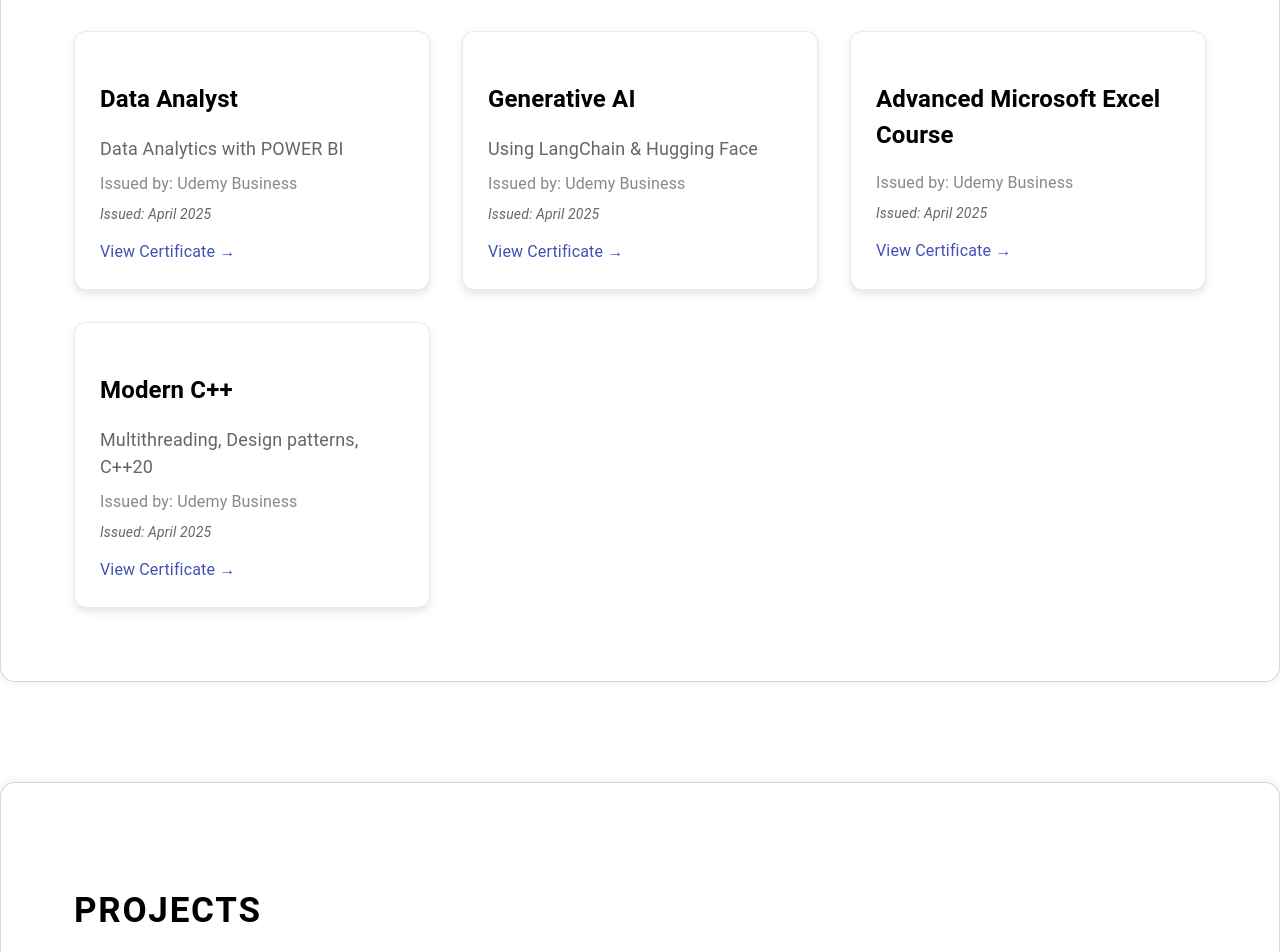
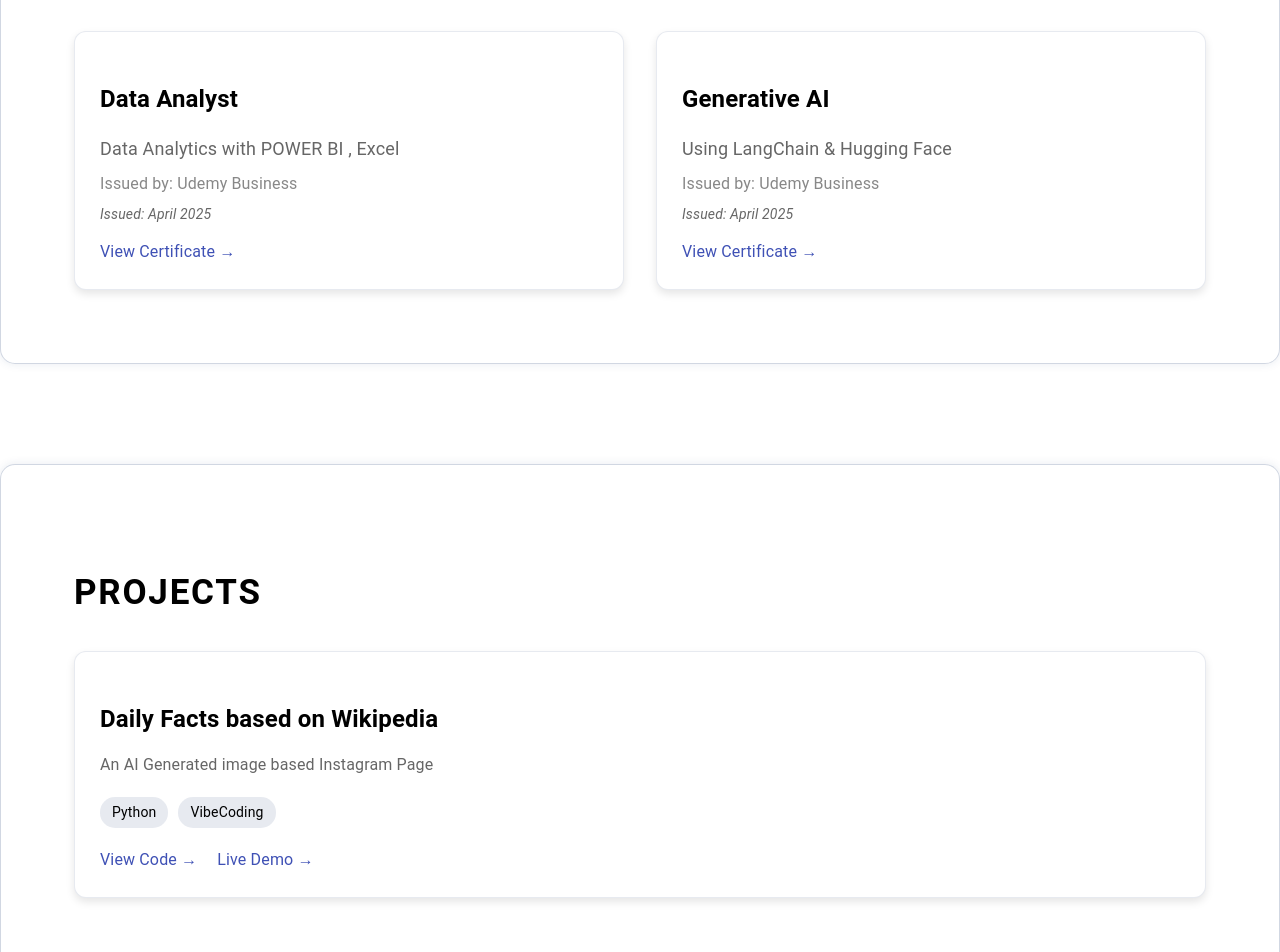
Before and after one commit to vijaycvcoder/landing-page, a React (Create React App) app: page / in a window 1280 px wide. Shown: the part 2360-3312 px from the top of the page. Built offline with nearby package versions, Linux system fonts and the light colour scheme.

Commit message:
update project

```diff
--- a/src/App.js
+++ b/src/App.js
@@ -1,5 +1,5 @@
 // src/App.js
-import React from 'react';
+import React, { useState } from 'react';
 import { CssBaseline, ThemeProvider} from '@mui/material';
 import {createTheme } from '@mui/material/styles';
 
@@ -14,14 +14,24 @@ import Header from './components/Header';
 const theme = createTheme();
 
 const App = () => {
+  const [selectedSkill, setSelectedSkill] = useState(null);
+
+  const handleSkillSelect = (skillType) => {
+    setSelectedSkill(skillType);
+    const projectsSection = document.getElementById('projects');
+    if (projectsSection) {
+      projectsSection.scrollIntoView({ behavior: 'smooth' });
+    }
+  };
+
   return (
     <ThemeProvider theme={theme}>
       <Header/>
       <CssBaseline />
       <HeroSection />
-      <About/>
+      <About onSkillSelect={handleSkillSelect}/>
       <Certification/>
-      <Project/>  {/* Add this component */}
+      <Project selectedSkill={selectedSkill}/>
       <Contact/>
     </ThemeProvider>
   );
--- a/src/components/Certification/Certification.js
+++ b/src/components/Certification/Certification.js
@@ -8,7 +8,7 @@ const Certification = () => {
       <div className={styles.certifications}>
         <div className={styles.certCard}>
           <h3>Data Analyst</h3>
-          <p> Data Analytics with POWER BI </p>
+          <p> Data Analytics with POWER BI , Excel </p>
           <span>Issued by: Udemy Business</span>
           <div className={styles.certDate}>Issued: April 2025</div>
           <a href="https://aws.amazon.com/verification" className={styles.certLink} target="_blank" rel="noopener noreferrer">
@@ -26,7 +26,7 @@ const Certification = () => {
           </a>
         </div>
 
-        <div className={styles.certCard}>
+        {/* <div className={styles.certCard}>
           <h3>Advanced Microsoft Excel Course </h3>
           <p></p>
           <span>Issued by: Udemy Business</span>
@@ -34,9 +34,9 @@ const Certification = () => {
           <a href="https://aws.amazon.com/verification" className={styles.certLink} target="_blank" rel="noopener noreferrer">
             View Certificate →
           </a>
-        </div>
+        </div> */}
 
-        <div className={styles.certCard}>
+        {/* <div className={styles.certCard}>
           <h3>Modern C++</h3>
           <p>Multithreading, Design patterns, C++20</p>
           <span>Issued by: Udemy Business</span>
@@ -44,7 +44,7 @@ const Certification = () => {
           <a href="https://aws.amazon.com/verification" className={styles.certLink} target="_blank" rel="noopener noreferrer">
             View Certificate →
           </a>
-        </div>
+        </div> */}
 
         {/* Repeat for other cards */}
       </div>
--- a/src/components/Project/Project.js
+++ b/src/components/Project/Project.js
@@ -7,17 +7,16 @@ const Project = () => {
       <h2 className={styles.title}>Projects</h2>
       <div className={styles.projects}>
         <div className={styles.projectCard}>
-          <h3>Project Under Construction </h3>
-          <p>Will Soon update the Project</p>
-          {/* <div className={styles.techStack}>
-            <span>React</span>
-            <span>Node.js</span>
-            <span>MongoDB</span>
-          </div> */}
-          {/* <div className={styles.links}>
-            <a href="https://github.com/yourusername/project1" target="_blank" rel="noopener noreferrer">View Code →</a>
-            <a href="https://project1-demo.com" target="_blank" rel="noopener noreferrer">Live Demo →</a>
-          </div> */}
+          <h3>Daily Facts based on Wikipedia</h3>
+          <p>An AI Generated image based Instagram Page </p>
+           <div className={styles.techStack}>
+            <span>Python</span>
+            <span>VibeCoding</span>
+          </div>
+           <div className={styles.links}>
+            <a href="https://github.com/vijaycvcoder/insta-news-publisher" target="_blank" rel="noopener noreferrer">View Code →</a>
+            <a href="https://www.instagram.com/dailyfacts2247/" target="_blank" rel="noopener noreferrer">Live Demo →</a>
+          </div>
         </div>
 {/*
         <div className={styles.projectCard}>
```
Also changed, not shown: src/components/About/About.jsx (deleted, +0 -51 lines).
